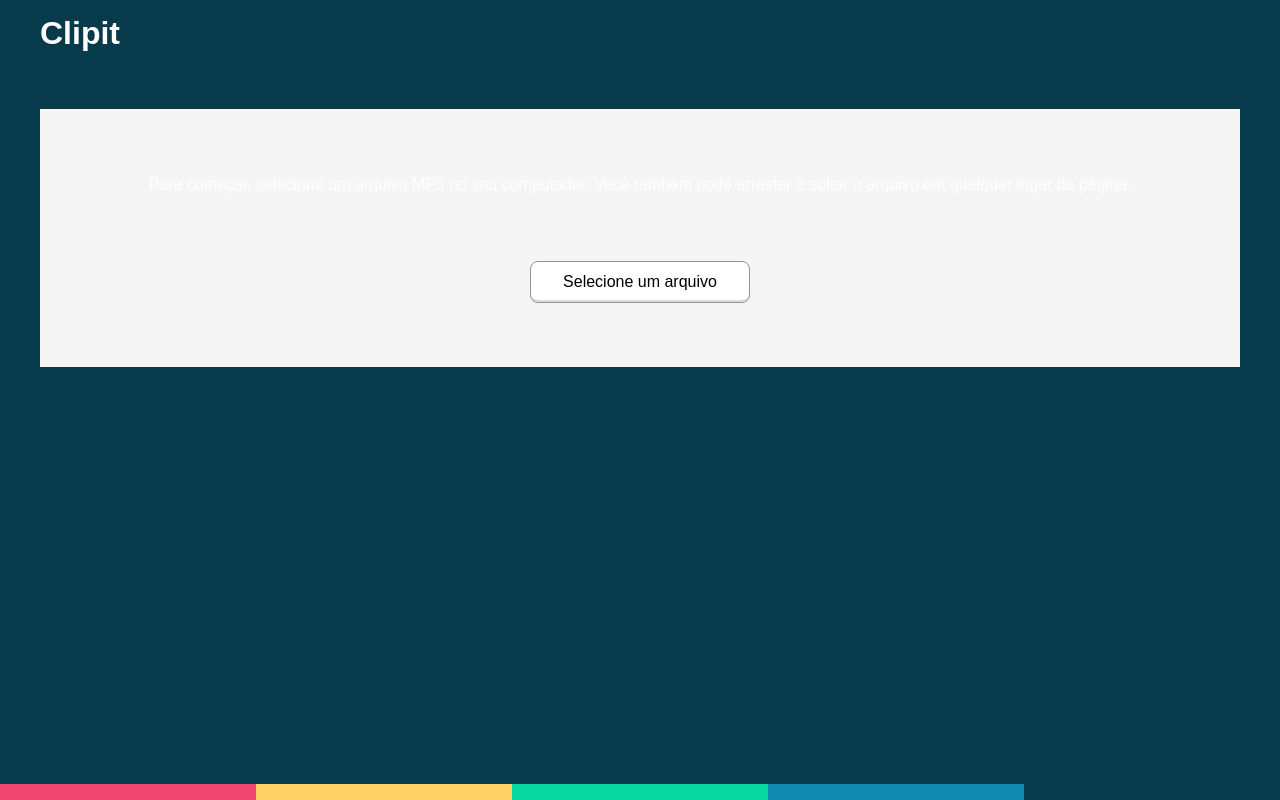
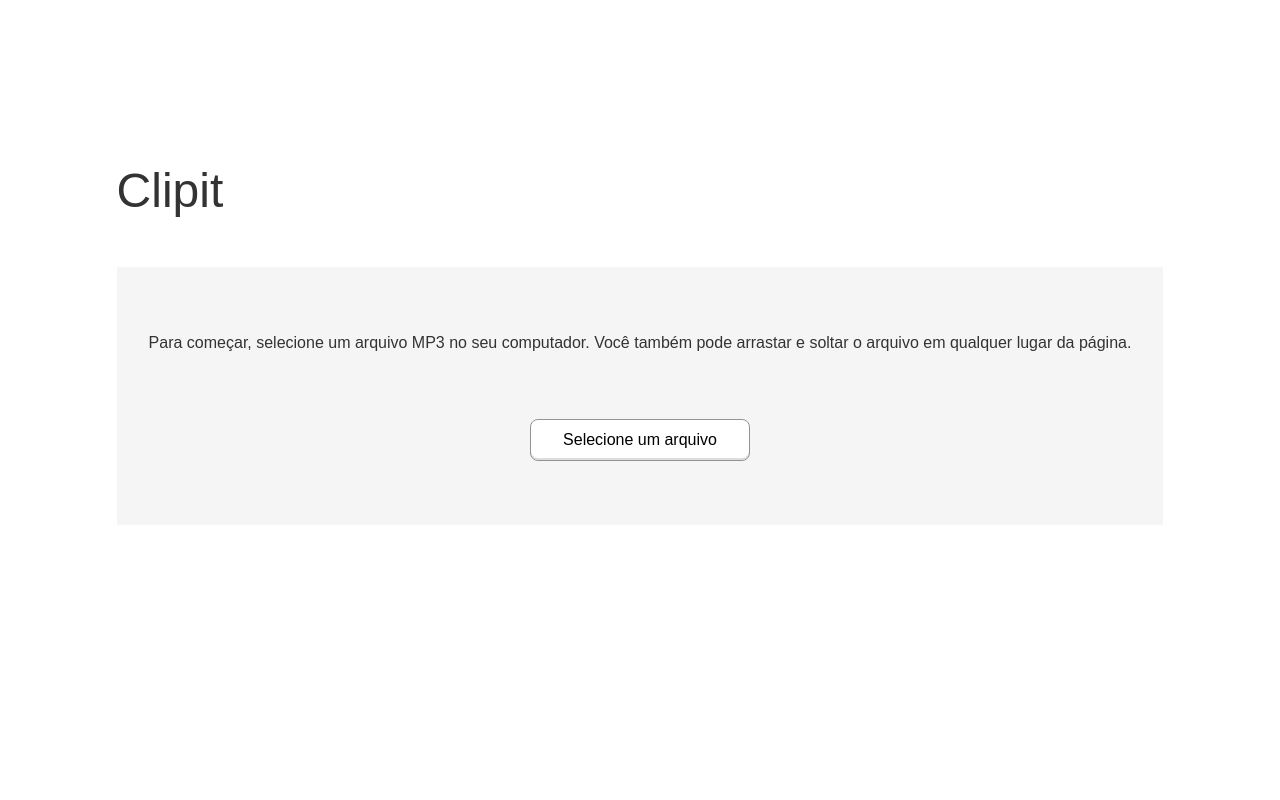
Before and after one commit to felds/clipit, a React (Create React App) app: page / in a window 1280 px wide. Built offline with nearby package versions, Linux system fonts and the light colour scheme.

Commit message:
make it visually acceptable
and also move a few colors and styles to css

```diff
--- a/src/components/curve.tsx
+++ b/src/components/curve.tsx
@@ -1,13 +1,4 @@
-import {
-  area,
-  brushX,
-  curveBasis,
-  extent,
-  range,
-  scaleLinear,
-  scaleOrdinal,
-  select,
-} from "d3";
+import { area, brushX, curveBasis, extent, scaleLinear, select } from "d3";
 import React, { useEffect, useRef, useState } from "react";
 import { loadAudioData } from "../util/sound";
 
@@ -17,7 +8,7 @@
 
 const width = 1200;
 const height = 120;
-const margin = { top: 5, right: 5, bottom: 5, left: 5 };
+const margin = { top: 0, right: 0, bottom: 0, left: 0 };
 const innerWidth = width - margin.left - margin.right;
 const innerHeight = height - margin.top - margin.bottom;
 const numberOfSamples = width / 5;
@@ -33,16 +24,6 @@
   .y1((d) => yScale(d))
   .curve(curveBasis);
 
-type Fill = {
-  color: string;
-  mixBlendMode: string;
-};
-const fillScale = scaleOrdinal<number, Fill>().range([
-  { color: "#6342bd", mixBlendMode: "normal" },
-  { color: "#0050ff80", mixBlendMode: "normal" },
-  { color: "#ff009080", mixBlendMode: "normal" },
-]);
-
 type CurveProps = {
   file: File;
   currentTime: number;
@@ -56,17 +37,13 @@
   useEffect(() => {
     const dom = extent(data.flat(2)) as [number, number];
     yScale.domain(dom);
-    fillScale.domain(range(data.length).reverse());
-    // fillScale.domain(range(data.length, 0))
 
     select(pathsRef.current!)
       .selectAll("path")
       .data(data)
       .join("path")
       .transition()
-      .attr("d", shape)
-      .attr("fill", (d, i) => fillScale(i).color)
-      .style("mix-blend-mode", (d, i) => fillScale(i).mixBlendMode);
+      .attr("d", shape);
   }, [data]);
 
   // update data when file changes
@@ -78,7 +55,7 @@
   const playheadRef = useRef<SVGLineElement>(null);
   const playheadScale = scaleLinear()
     .domain([0, duration])
-    .range([0, innerWidth]);
+    .range([1, innerWidth - 1]);
   useEffect(() => {
     select(playheadRef.current!)
       .datum(currentTime)
@@ -105,11 +82,11 @@
       width={width}
       height={height}
       viewBox={`0 0 ${width} ${height}`}
-      style={{ background: "whitesmoke" }}
+      className="curve"
     >
       <g transform={`translate(${margin.left}, ${margin.top})`}>
-        <g ref={pathsRef} />
-        <line ref={playheadRef} strokeWidth="2" stroke="black" />
+        <g ref={pathsRef} className="curve__paths" />
+        <line ref={playheadRef} className="curve__playhead" />
         <g ref={brushRef} />
       </g>
     </svg>
--- a/src/styles.css
+++ b/src/styles.css
@@ -1,21 +1,25 @@
 :root {
-  --color-1: #ef476f;
-  --color-2: #ffd166;
-  --color-3: #06d6a0;
-  --color-4: #118ab2;
-  --color-5: #073b4c;
+  /* https://colordrop.io/color/17947 */
+  --color-1: #8134af;
+  --color-2: #2b3ae1;
+  --color-3: #da116b;
+  --color-text: #333;
+  --color-bg: #fff;
 }
 html {
-  font: 16px/24px sans-serif;
+  font: 16px/24px Futura, sans-serif;
   box-sizing: border-box;
-  color: white;
-  background-color: #073b4c;
+  color: var(--color-text);
+  background: var(--color-bg);
 }
 * {
   box-sizing: inherit;
 }
 body {
   margin: 0;
+  display: grid;
+  place-items: center;
+  min-height: 100vh;
 }
 body::after {
   content: "";
@@ -38,6 +42,10 @@
     var(--color-5) 80%,
     var(--color-5) 100%
   );
+}
+h1 {
+  font-size: 3rem;
+  font-weight: 300;
 }
 
 [hidden] {
@@ -157,3 +165,24 @@
 .begin p {
   margin: 4rem 0;
 }
+
+.curve {
+  /* background: var(--color-4); */
+}
+.curve__paths path:nth-last-child(1) {
+  fill: var(--color-1);
+}
+.curve__paths path:nth-last-child(2) {
+  fill: var(--color-2);
+  opacity: 0.5;
+  /* fill: none; */
+}
+.curve__paths path:nth-last-child(3) {
+  fill: var(--color-3);
+  opacity: 0.5;
+  /* fill: none; */
+}
+.curve__playhead {
+  stroke-width: 2;
+  stroke: var(--color-text);
+}
```
